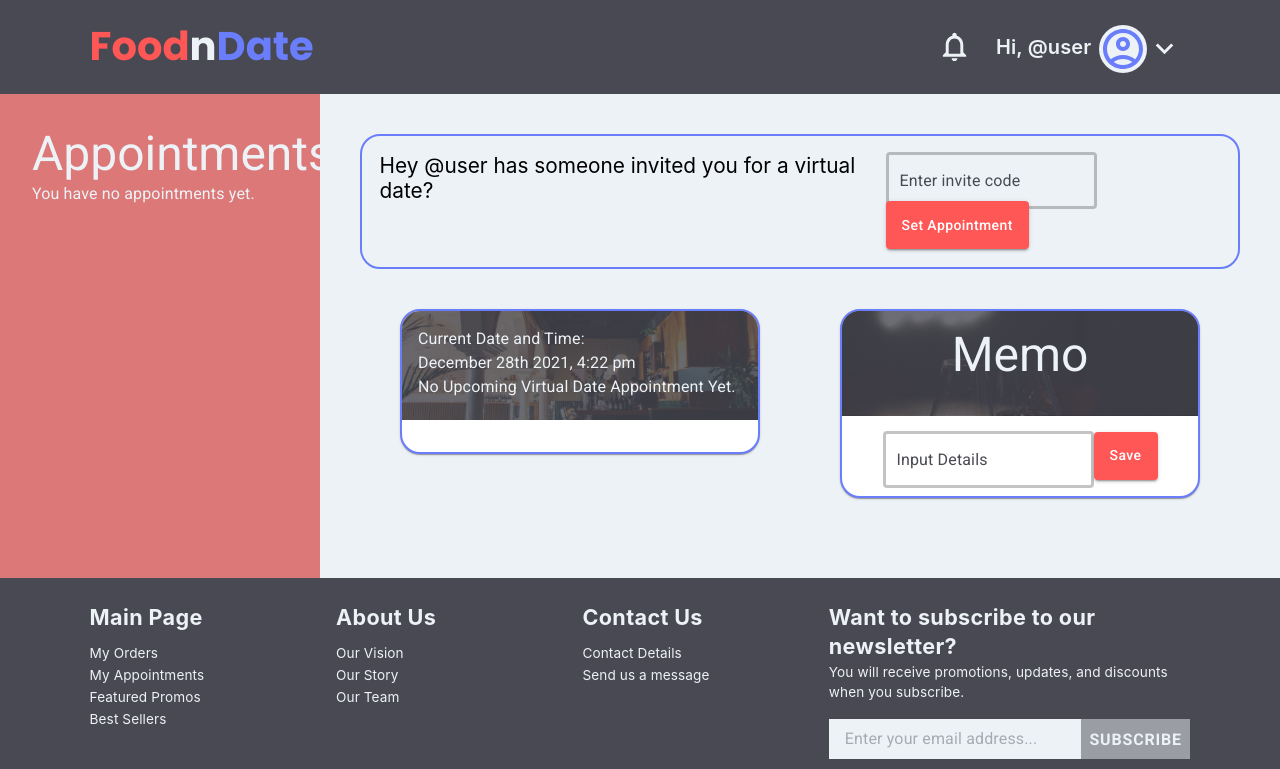
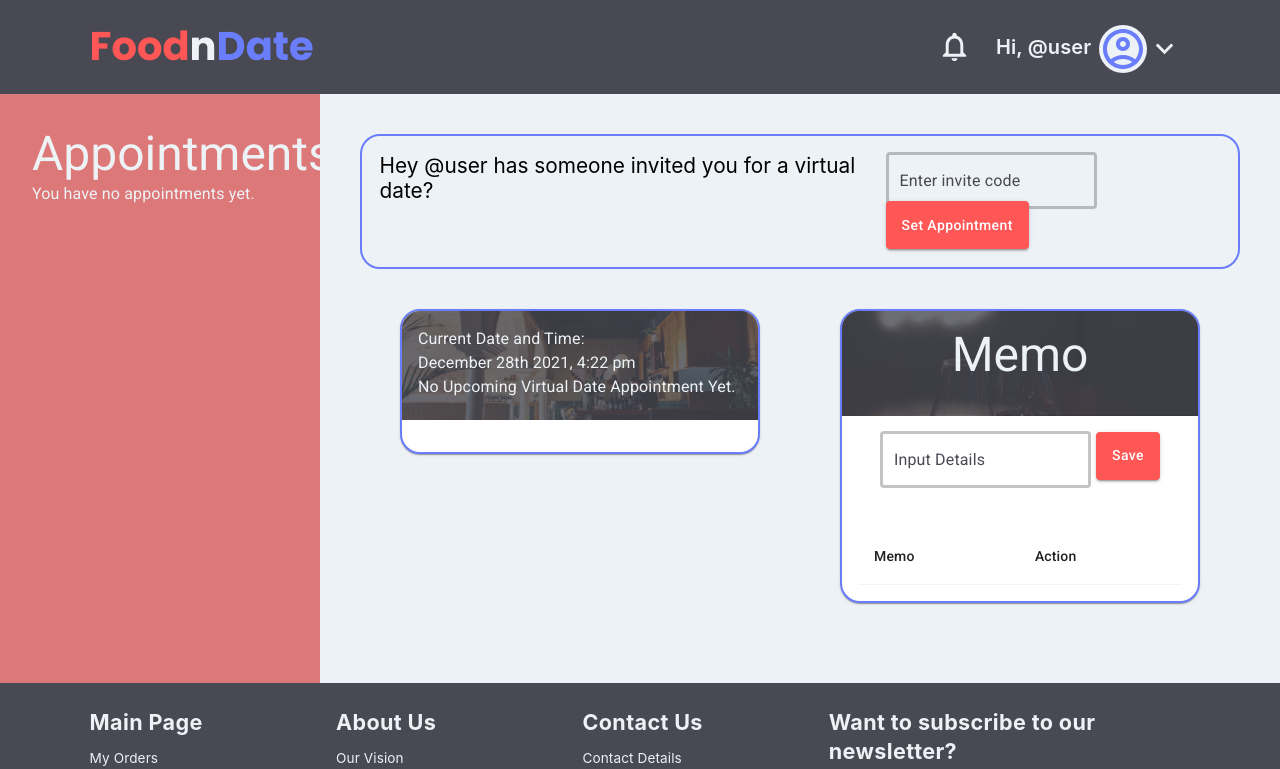
Before and after one commit to ryanregis/FoodnDate, a React (Vite) app in the folder client/: page /appointment in a window 1280 px wide. Shown: the top 769 px of the page. Built offline with nearby package versions, Linux system fonts and the light colour scheme.

Commit message:
Adding the saving in localstorage for memo in appointment jsx

```diff
--- a/client/src/pages/Appointment.jsx
+++ b/client/src/pages/Appointment.jsx
@@ -1,5 +1,5 @@
-import React from 'react';
-import { Grid, Typography, Box, TextField, Button, Card, CardActionArea, CardContent } from '@mui/material';
+import React, {useState, useEffect} from 'react';
+import { Grid, Typography, Box, TextField, Button, Card, CardActionArea, CardContent, Table, TableHead, TableRow, TableCell, TableBody, TableContainer } from '@mui/material';
 import { makeStyles } from '@mui/styles';
 import moment from 'moment';
 import DateAdapter from '@mui/lab/AdapterMoment'
@@ -26,12 +26,12 @@ const useStyles = makeStyles(() => ({
     },
     memoDesign: {
         display: 'flex',
-        flexDirection: 'row',
-        justifyContent: 'space-evenly',
-
+        flexDirection: 'column',
+        justifyContent: 'center',
     },
 
 }))
+let storeInfo = localStorage.getItem('memos' ) ? JSON.parse(localStorage.getItem('memos')) : [];
 const Appointment = () => {
     const [value, setValue] = React.useState(new moment());
     const [clock, setClock] = React.useState(`${moment().format('MMMM Do YYYY, h:mm a')}`);
@@ -41,6 +41,48 @@ const Appointment = () => {
             setClock(`${moment().format('MMMM Do YYYY, h:mm a')}`);
         }, 0);
     }, []);
+    const [memo, setMemo] = useState('');
+    const [id, setID] = useState(Date.now);
+    const [infoEntry, setInfoEntry] =useState(storeInfo);
+
+    const handleMemo = (e) => {
+        setMemo(e.target.value);
+    };
+
+    const handleDeleteEach = (e) => {
+
+        if (window.confirm("Do you really want to delete this entry?")) {
+            const numId = parseInt(e.target.value);
+            const eachDelete = [...infoEntry].filter((item) => {
+                return item.id !== numId;
+                })
+            setInfoEntry(eachDelete);
+        }
+        else {
+                return false;
+        }
+
+        };
+
+    const handleProductSubmit = (e) => {
+        e.preventDefault();
+        setID(Date.now);
+
+        if (memo!=='' ) {
+            const entryInput = {id, memo};
+            alert ("You Have Save Your Memo")
+            setInfoEntry([...infoEntry, entryInput]);
+        }
+        else {
+            alert('Please Put an Entry');
+        }
+
+        setMemo('');
+    }
+
+    useEffect(()=>{
+        localStorage.setItem('memos', JSON.stringify(infoEntry));},[infoEntry]);
+
     return (
         <div>
             <Grid container sx={{ bgcolor: 'white.main' }}>
@@ -99,10 +141,31 @@ const Appointment = () => {
                                         </Typography>
                                     </CardContent>
                                     <CardContent className={classes.memoDesign}>
-                                        <form>
-                                            <TextField className={classes.fieldInput} variant='outlined' label='Input Details' />
-                                            <Button className={classes.fieldInput} variant='contained' sx={{ bgcolor: 'primary.main' }}>Save</Button>
+                                        <Box sx={{ display: 'grid', gridTemplateRows: { sm: '1fr 1fr', xs: '1fr 1fr' }, justifyContent:'center'}}>
+                                        <form onSubmit={handleProductSubmit}>
+                                            <TextField id="inputMemo" name="inputMemo"  value={memo} onChange={handleMemo} className={classes.fieldInput} variant='outlined' label='Input Details' />
+                                            <Button type='submit' className={classes.fieldInput} variant='contained' sx={{ bgcolor: 'primary.main', marginLeft:'5px'}}>Save</Button>
                                         </form>
+                                        </Box>
+                                            <TableContainer>
+                                                <Table>
+                                                    <TableHead>
+                                                        <TableRow>
+                                                            <TableCell>Memo</TableCell>
+                                                            <TableCell>Action</TableCell>
+                                                        </TableRow>
+                                                    </TableHead>
+
+                                                    <TableBody >
+                                                        {infoEntry.map((content)=> (
+                                                            <TableRow key={content.id}>
+                                                                <TableCell >{content.memo}</TableCell>
+                                                                <TableCell ><Button value={content.id}  onClick={handleDeleteEach}>Delete</Button></TableCell>
+                                                            </TableRow>
+                                                        ))}
+                                                    </TableBody>
+                                                </Table>
+                                            </TableContainer>
                                     </CardContent>
                                 </CardActionArea>
                             </Card>
```
